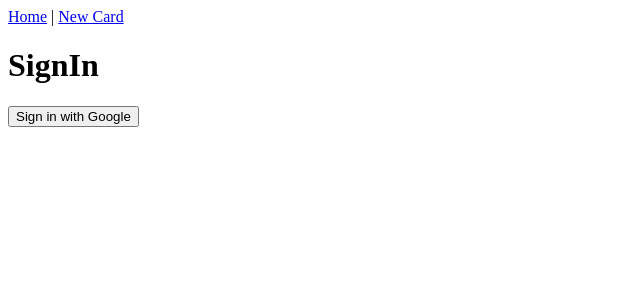
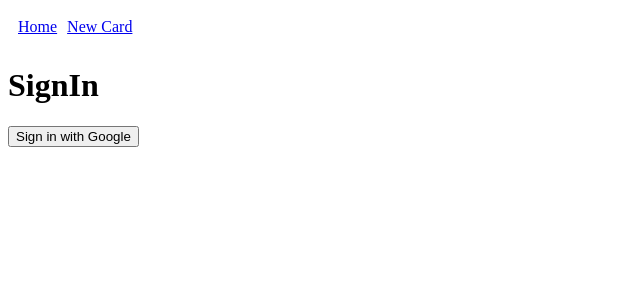
Before and after one commit to julioarhernandez/cards, a Vue app: page /signin in a window 1280 px wide. Shown: the top 300 px of the page, without its empty margins (0-640 px from the left). Built offline with nearby package versions, Linux system fonts and the light colour scheme; no server answers.

Commit message:
nav component

```diff
--- a/src/components/App/App.html
+++ b/src/components/App/App.html
@@ -1,6 +1,5 @@
 <div id="app">
-  <router-link to="/">Home</router-link> |
-  <router-link to="/newcard">New Card</router-link>
+  <Nav :userAvatar="userAvatar"/>
   <router-view
     :addNewCard="addNewCard"
     :filterRewardsFunction="filterRewardsFunction"
--- a/src/components/App/App.js
+++ b/src/components/App/App.js
@@ -4,17 +4,19 @@ import { useLoadedCards, createCard, updateCard } from '@/helpers/firebase';
 import { getAuth, signOut, onAuthStateChanged, GoogleAuthProvider, signInWithPopup } from "firebase/auth";
 import router from '@/router';
 import Card from '../Card/Card.vue';
+import Nav from '../Nav/Nav.vue';
 import CardList from '../CardList/CardList.vue';
 
 let auth;
 
 export default defineComponent({
   name: 'App',
-  components: { Card, CardList },
+  components: { Card, CardList, Nav },
   data(){
     return {
         isLoggedIn: false,
         userEmail: null,
+        userAvatar: "",
         filteredRewards: false,
         filterRewardCategory: '',
         sortedFilteredData: [],
@@ -110,6 +112,7 @@ export default defineComponent({
         if (user){
             this.isLoggedIn = true;
             this.userEmail = user.email;
+            this.userAvatar = user.photoURL;
             this.cards = useLoadedCards(this.userEmail);
             console.log(user);
         }else {
--- /dev/null
+++ b/src/components/Nav/Nav.html
@@ -0,0 +1,18 @@
+<nav>
+    <ul class="leftNav">
+        <li>
+            <router-link to="/">Home</router-link>
+        </li>
+        <li>
+            <router-link to="/newcard">New Card</router-link>
+        </li>
+    </ul>
+    <div class="rightNav">
+        <a class="rightNav__link" href="#" @click.prevent="showMenu = !showMenu">
+            <img class="rightNav__image" :src="userAvatar" referrerpolicy="no-referrer"/>
+        </a>
+        <div class="rightNav__menu" v-if="showMenu" >
+            <a href="#">Sign Out</a>
+        </div>
+    </div>
+</nav>
--- /dev/null
+++ b/src/components/Nav/Nav.js
@@ -0,0 +1,11 @@
+import { defineComponent } from "vue";
+
+export default defineComponent({
+    name: 'Nav',
+    props: ['userAvatar'],
+    data(){
+        return {
+            showMenu: false,
+        }
+    },
+});
--- /dev/null
+++ b/src/components/Nav/Nav.scss
@@ -0,0 +1,27 @@
+nav {
+    display: flex;
+    align-items: center;
+    justify-content: space-between;
+    padding: 10px;
+    ul {
+        list-style: none;
+        margin: 0;
+        padding: 0;
+    }
+    .leftNav {
+        display: inline-flex;
+        gap: 10px;
+    }
+    .rightNav{
+        &__image {
+            height: 30px;
+            border-radius: 50%;
+        }
+        &__menu {
+            position: absolute;
+            width: 70px;
+            padding: 10px;
+            right: 0;
+        }
+    }
+}
--- /dev/null
+++ b/src/components/Nav/Nav.vue
@@ -0,0 +1,3 @@
+<template src="./Nav.html"></template>
+<script src="./Nav.js"></script>
+<style lang="scss" src="./Nav.scss"></style>
```
